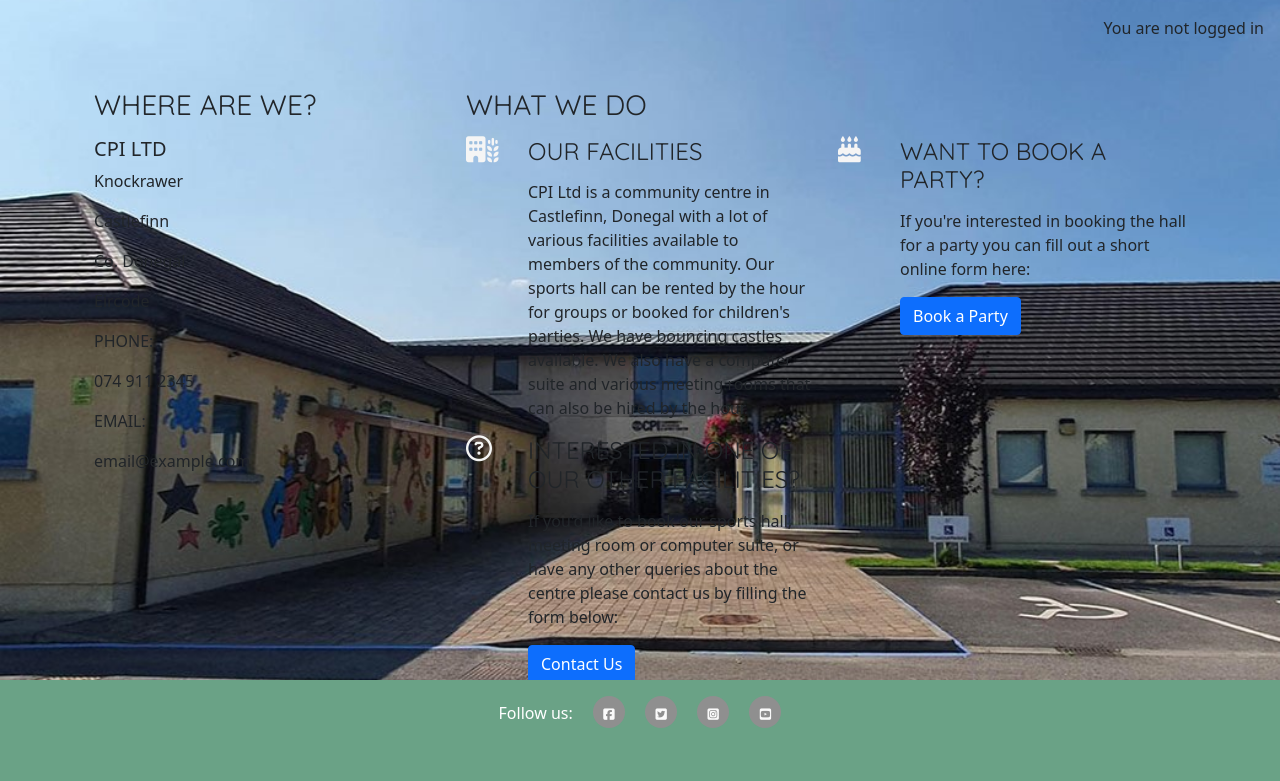
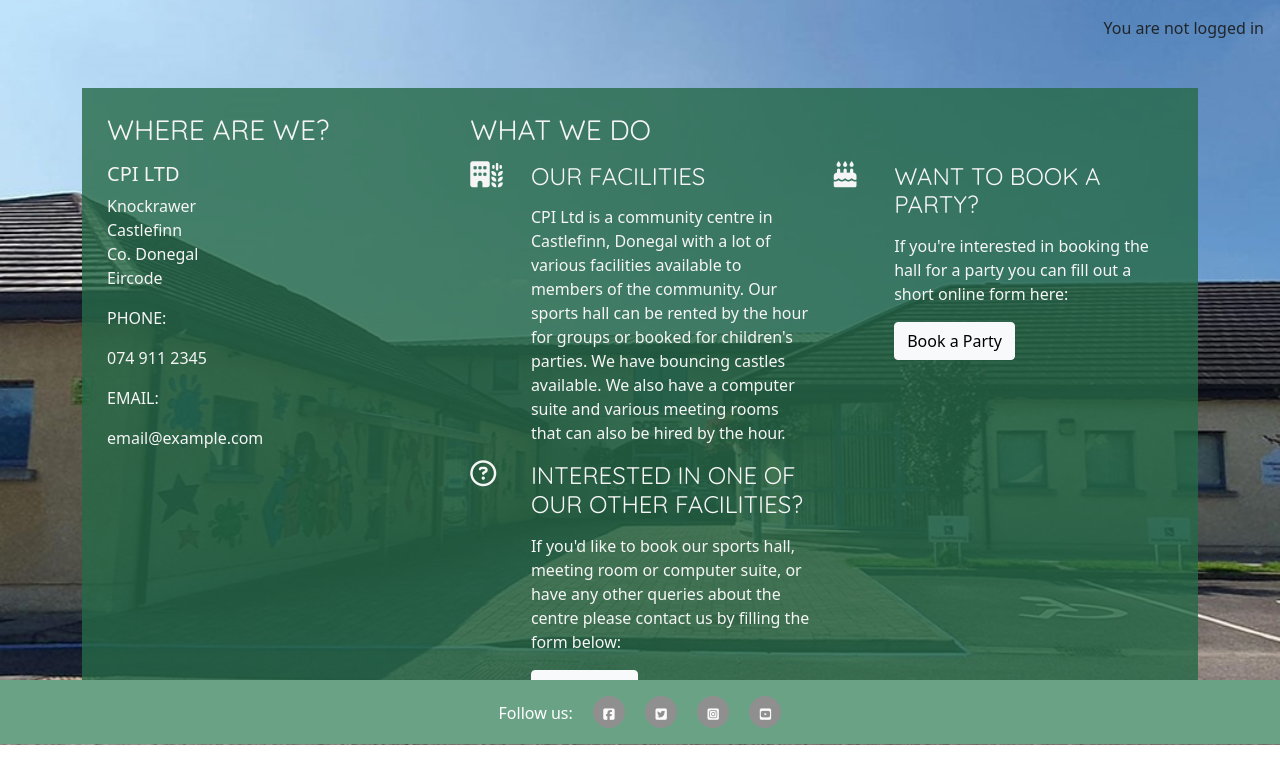
Before and after one commit to RachelfromIreland/CPI-Project, a Django app: template home/templates/home/index.html in a window 1280 px wide. Shown: the part 56-837 px from the top of the page. Before the commit the page ends 784 px from the top, so only its background shows below. Run offline with Django 4.2, Linux system fonts and the light colour scheme; the template is opened without the code that fills it, so the values that code supplies are empty; some libraries are stand-ins or nearby versions.

Commit message:
Change address format

```diff
--- a/home/templates/home/index.html
+++ b/home/templates/home/index.html
@@ -6,7 +6,7 @@
 <!-- index.html content starts here -->
 
             <main class="container my-5">
-                <section class="container-fluid">
+                <section class="container-fluid" id="home">
                     <div class="row">
                         <div class="col-md-4 bg-color-location section-column">
                             <div class="row">
@@ -17,20 +17,18 @@
                                 </div>
                             </div>
                             <div class="location-name">
-                                <div class="key">
+                                <div>
                                     <h5 class="uppercase">CPI Ltd</h5>
                                 </div>
-                                <div class="value">
-                                    <p>Knockrawer</p>
-                                </div>
-                                <div class="value">
-                                    <p>Castlefinn</p>
-                                </div>
-                                <div class="value">
-                                    <p>Co. Donegal</p>
-                                </div>
-                                <div class="value">
-                                    <p>Eircode</p>
+                                <div>
+                                    <p>Knockrawer
+                                        <br>
+                                        Castlefinn
+                                        <br>
+                                        Co. Donegal
+                                        <br>
+                                        Eircode
+                                    </p>
                                 </div>
                             </div>
                             <div class="location-section-item">
@@ -94,7 +92,7 @@
                                             <p>
                                                 If you're interested in booking the hall for a party you can fill out a short online form here:
                                             </p>
-                                            <a href="{% url 'book:book_party' %}" class="btn btn-primary">Book a Party</a>
+                                            <a href="{% url 'book:book_party' %}" class="btn btn-light">Book a Party</a>
                                         </div>
                                     </div>
                                 </div>
@@ -115,7 +113,7 @@
                                             <p>
                                                 If you'd like to book our sports hall, meeting room or computer suite, or have any other queries about the centre please contact us by filling the form below:
                                             </p>
-                                            <a href="" class="btn btn-primary">Contact Us</a>
+                                            <a href="" class="btn btn-light">Contact Us</a>
                                         </div>
                                     </div>
                                 </div>
```
